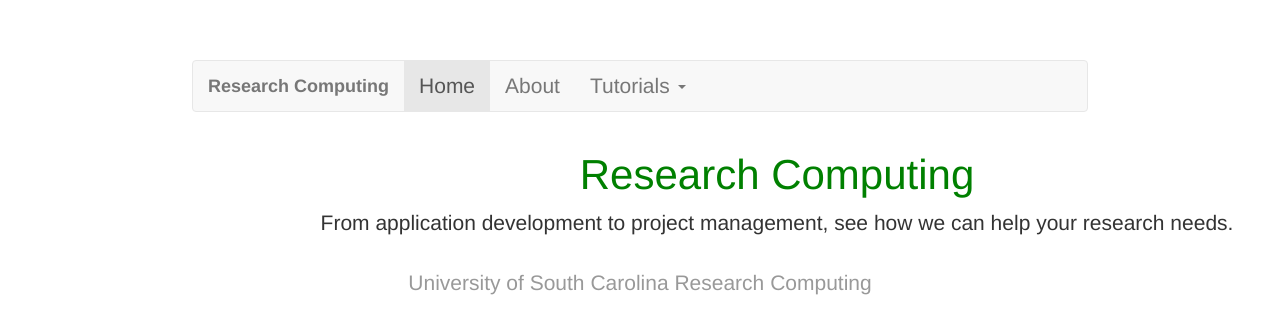
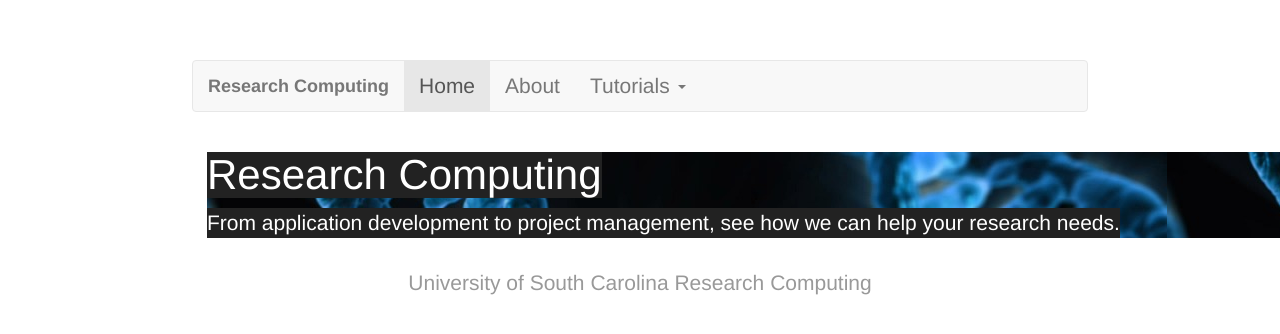
Before and after one commit to aholdeman/malab-test, a Jekyll site: the page built from index.html, in a window 1280 px wide. Shown: the top 334 px of the page. Built offline with Jekyll 4.4.1, drawn with Linux system fonts in a browser that asks for light colours.

Commit message:
Added image to home page

```diff
--- a/css/main.css
+++ b/css/main.css
@@ -1,9 +1,6 @@
 body {
     margin: 60px auto;
-    width: 70%;
-    text-align: center;
-    color: green;
-}
+    width: 70%;}
 
 a { text-decoration: none; color: #999; }
 a:hover { text-decoration: underline; }
@@ -22,8 +19,3 @@
     display: block;
     padding: 20px;
 }
-
-div {
-    text-align: center;
-    color: green;
-}
--- a/index.html
+++ b/index.html
@@ -2,7 +2,20 @@
 layout: default
 title: Research Computing
 ---
-<div>
-	<h1>Research Computing</h1>
-	<p>From application development to project management, see how we can help your research needs.</p>
+<style>
+	.total {
+		background-image: url(images/dna.jpg);
+	}
+	.img-box {
+		background-color: #222;
+		color: white;
+		height: fit-content;
+		width: fit-content;
+
+
+	}
+</style>
+<div class = "total">
+	<h1 class="img-box" style="position: center;">Research Computing</h1>
+	<p class="img-box">From application development to project management, see how we can help your research needs.</p>
 </div>
```
Also changed, not shown: images/dna.jpg (added), 2 other files.
